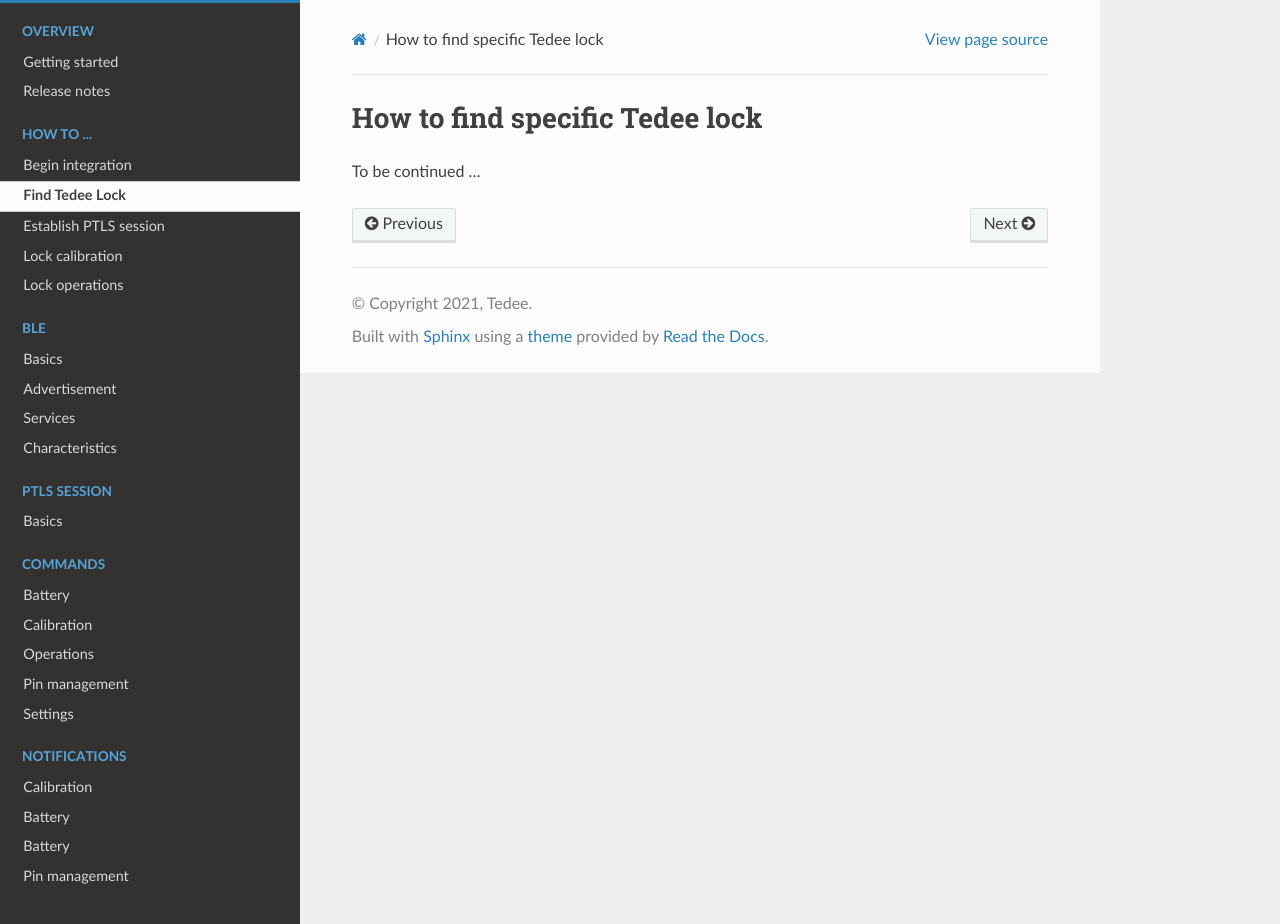
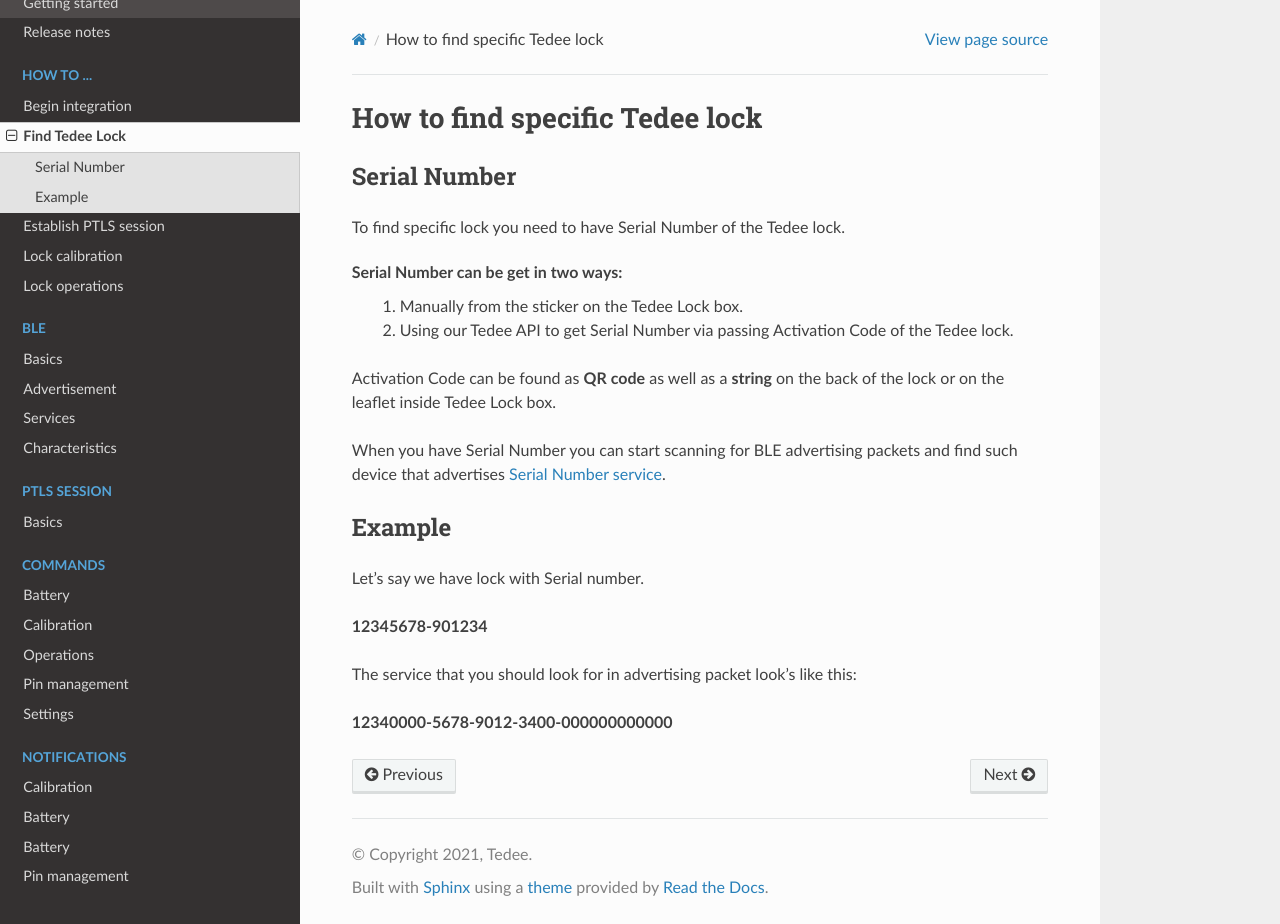
Before and after one commit to tedee-com/tedee-lock-ble-api-doc, a Sphinx documentation site: the page built from docs/source/howtos/find-tedee-lock.rst, in a window 1280 px wide and 924 px high. Built offline with Sphinx 7.4.7 and the Read the Docs theme 2.0.0, drawn with Linux system fonts in a browser that asks for light colours; pages that are not in the unit, such as notebooks, are missing from menus.

Commit message:
add how to find specific lock section

```diff
--- a/docs/source/howtos/find-tedee-lock.rst
+++ b/docs/source/howtos/find-tedee-lock.rst
@@ -1,4 +1,26 @@
 How to find specific Tedee lock
 ===============================
 
-To be continued ...
+Serial Number
+-------------
+
+To find specific lock you need to have Serial Number of the Tedee lock.
+
+Serial Number can be get in two ways:
+    #. Manually from the sticker on the Tedee Lock box.
+    #. Using our Tedee API to get Serial Number via passing Activation Code of the Tedee lock.
+
+Activation Code can be found as **QR code** as well as a **string** on the back of the lock or on the leaflet inside Tedee Lock box.
+
+When you have Serial Number you can start scanning for BLE advertising packets and find such device that advertises :doc:`Serial Number service <../ble/services>`.
+
+Example
+-------
+
+Let's say we have lock with Serial number.
+
+**12345678-901234**
+
+The service that you should look for in advertising packet look's like this:
+
+**12340000-5678-9012-3400-000000000000**
```
